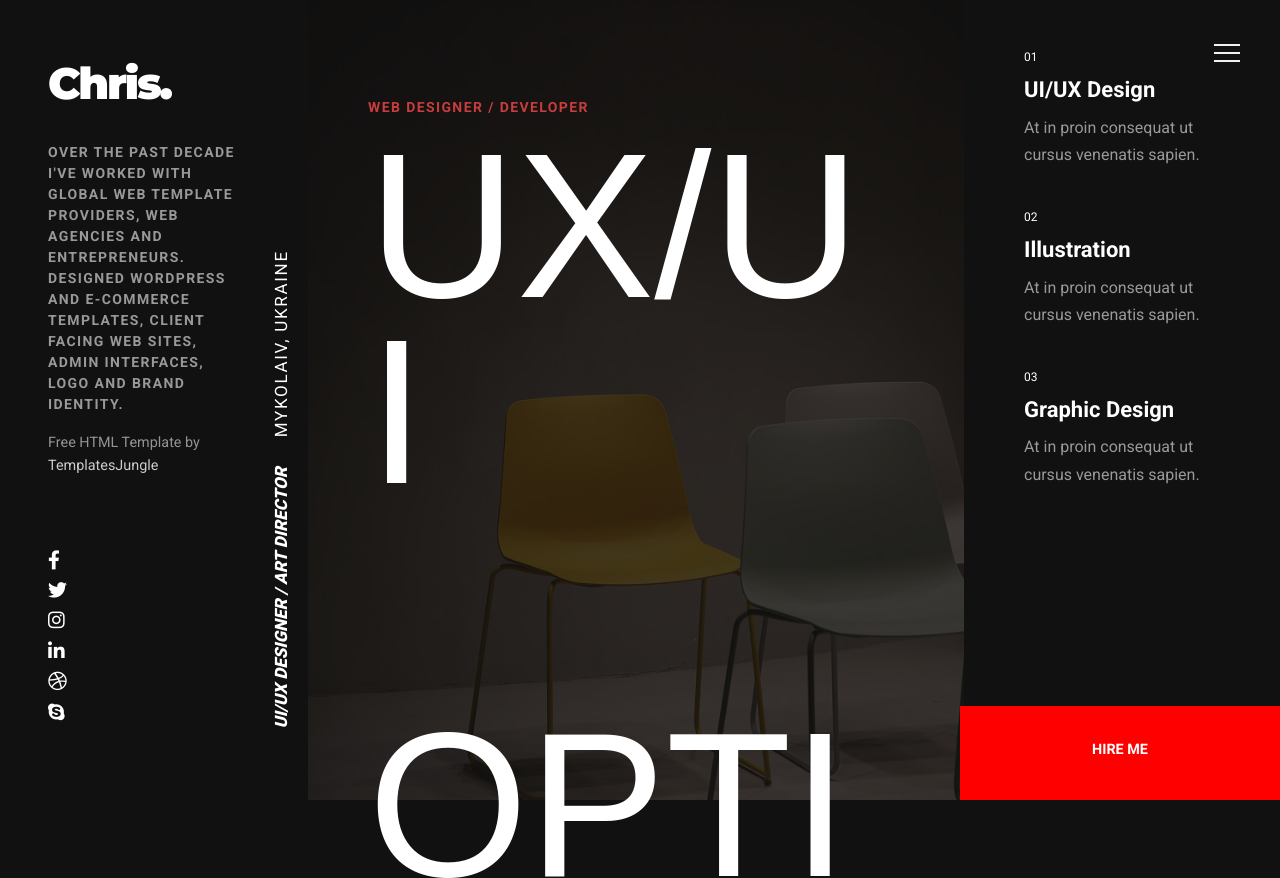
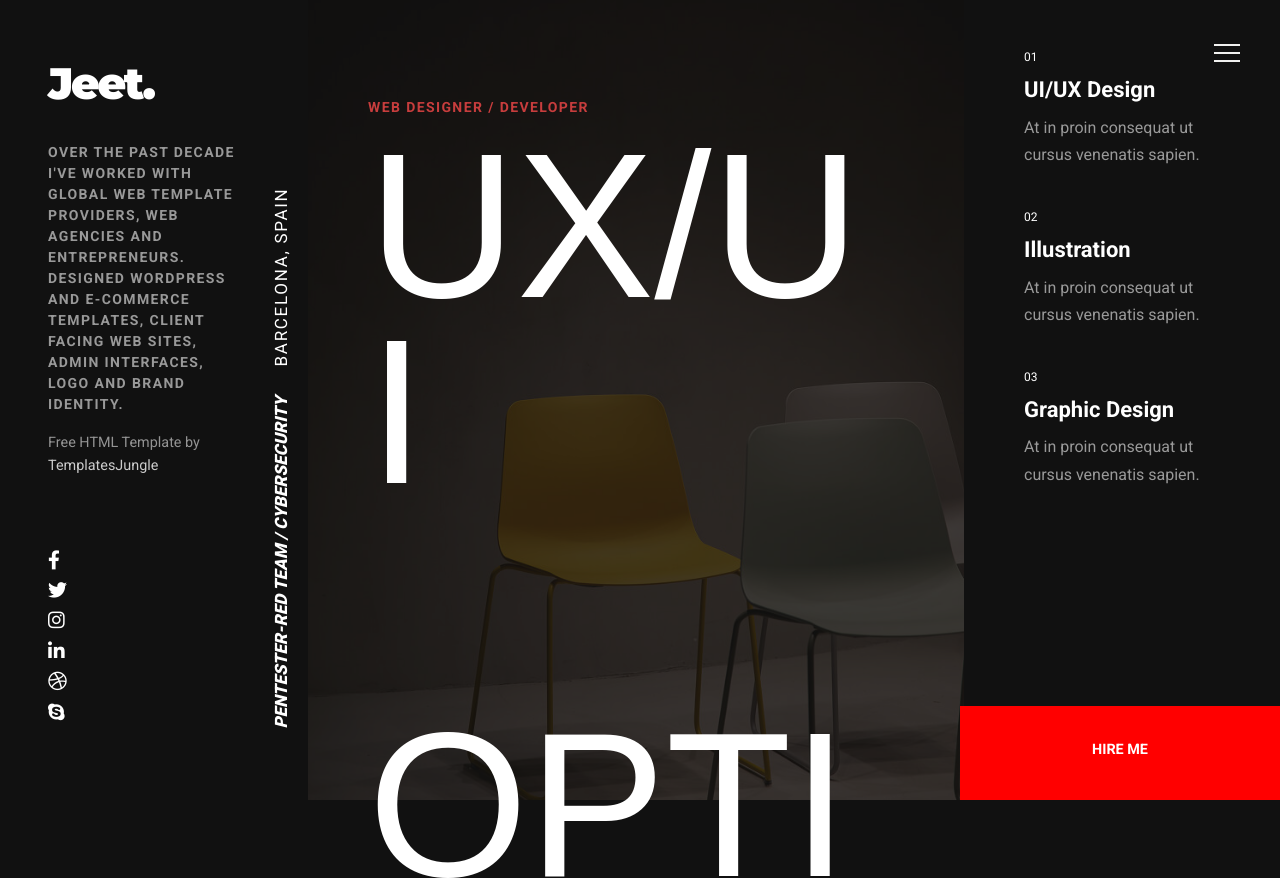
Before and after one commit to jeetsxxnnn/Portofolio-Demo, a plain HTML site: page index.html in a window 1280 px wide. Shown: the top 878 px of the page. Drawn offline with nearby package versions, Linux system fonts and the light colour scheme; a web font is replaced by a local one.

Commit message:
Update index.html

```diff
--- a/index.html
+++ b/index.html
@@ -45,7 +45,7 @@
         <!-- Sidebar -->
         <div class="col-lg-3 position-fixed z-1 h-100" data-aos="slide-right" data-aos-delay="200">
           <div class="sidebar p-4 p-lg-5 vh-100 d-flex flex-column position-relative">
-            <a href="index.html" class="logo mb-0 text-decoration-none">Chris.</a>
+            <a href="index.html" class="logo mb-0 text-decoration-none">Jeet.</a>
             <p class="bio mt-4 d-none d-lg-block" style="max-width: 200px;">
               OVER THE PAST DECADE I'VE WORKED WITH GLOBAL WEB TEMPLATE PROVIDERS, WEB AGENCIES AND ENTREPRENEURS.
               DESIGNED WORDPRESS AND E-COMMERCE TEMPLATES, CLIENT FACING WEB SITES, ADMIN INTERFACES, LOGO AND BRAND
@@ -63,8 +63,8 @@
             </div>
 
             <div class="personal-info d-none d-lg-flex">
-              <p class="job-title mb-2">UI/UX DESIGNER / ART DIRECTOR</p>
-              <p class="location">MYKOLAIV, UKRAINE</p>
+              <p class="job-title mb-2">PENTESTER-RED TEAM / CYBERSECURITY</p>
+              <p class="location">BARCELONA, SPAIN</p>
             </div>
           </div>
         </div>
@@ -82,7 +82,7 @@
                     <div class="swiper-slide">
                       <div class="banner-content d-flex flex-column">
                         <span class="introduction mb-3 d-block">INTRODUCTION</span>
-                        <h2 class="name mb-4 txt-fx slide-up">CHRIS MILLER</h2>
+                        <h2 class="name mb-4 txt-fx slide-up">JEET WARDE</h2>
                         <p class="description mb-4">
                           Labore accusam in modo compungi, iacentem substantiales um se sed esse haec.
                         </p>
@@ -192,7 +192,7 @@
                 <div class="d-lg-none mt-5">
                   <hr class="sidebar-divider">
                   <p class="job-title mb-2">UI/UX DESIGNER / ART DIRECTOR</p>
-                  <p class="location mb-4">MYKOLAIV, UKRAINE</p>
+                  <p class="location mb-4">BARCELONA, SPAIN</p>
                   <a href="#" class="cta-button d-block text-center">VIEW ALL WORKS</a>
                 </div>
               </div>
```
